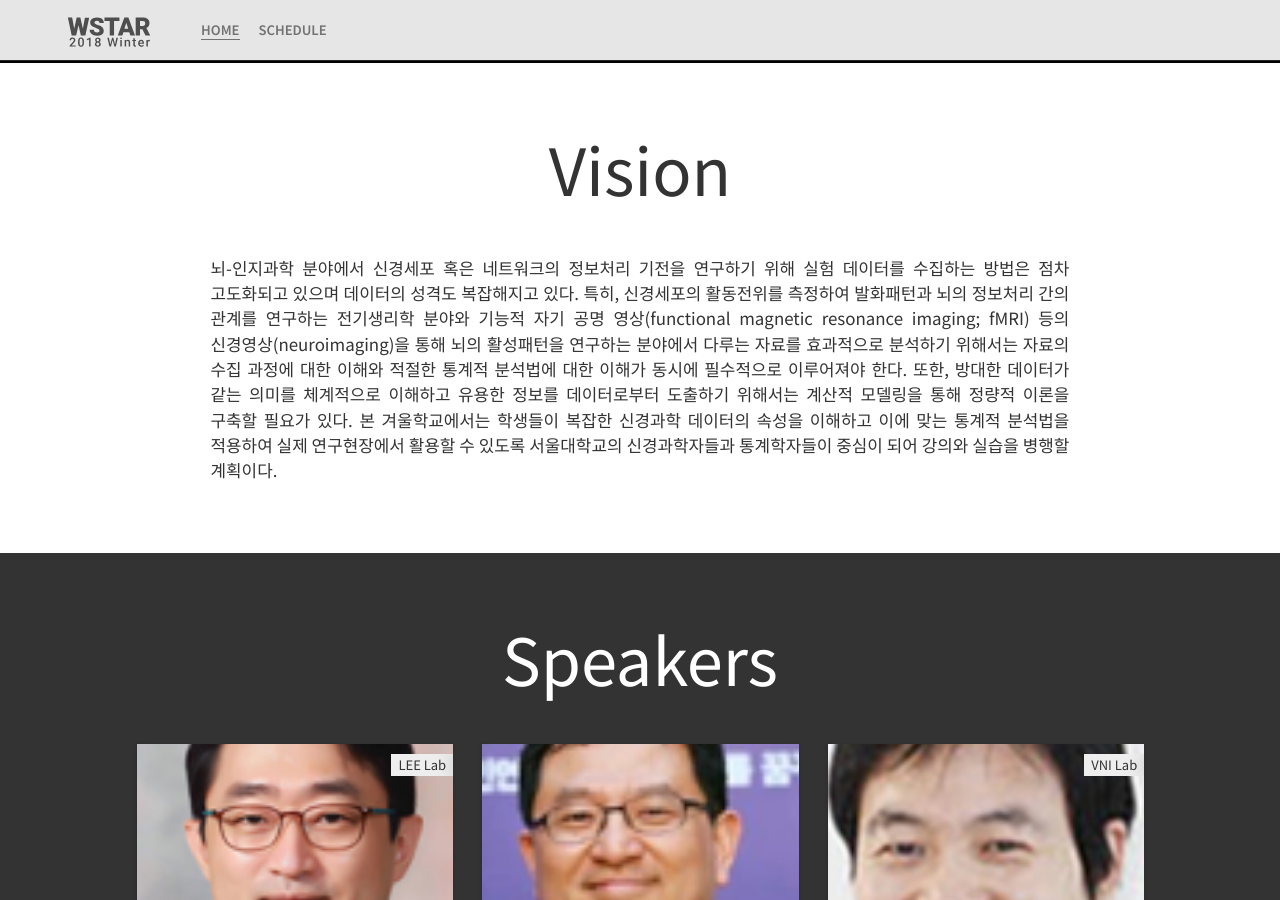
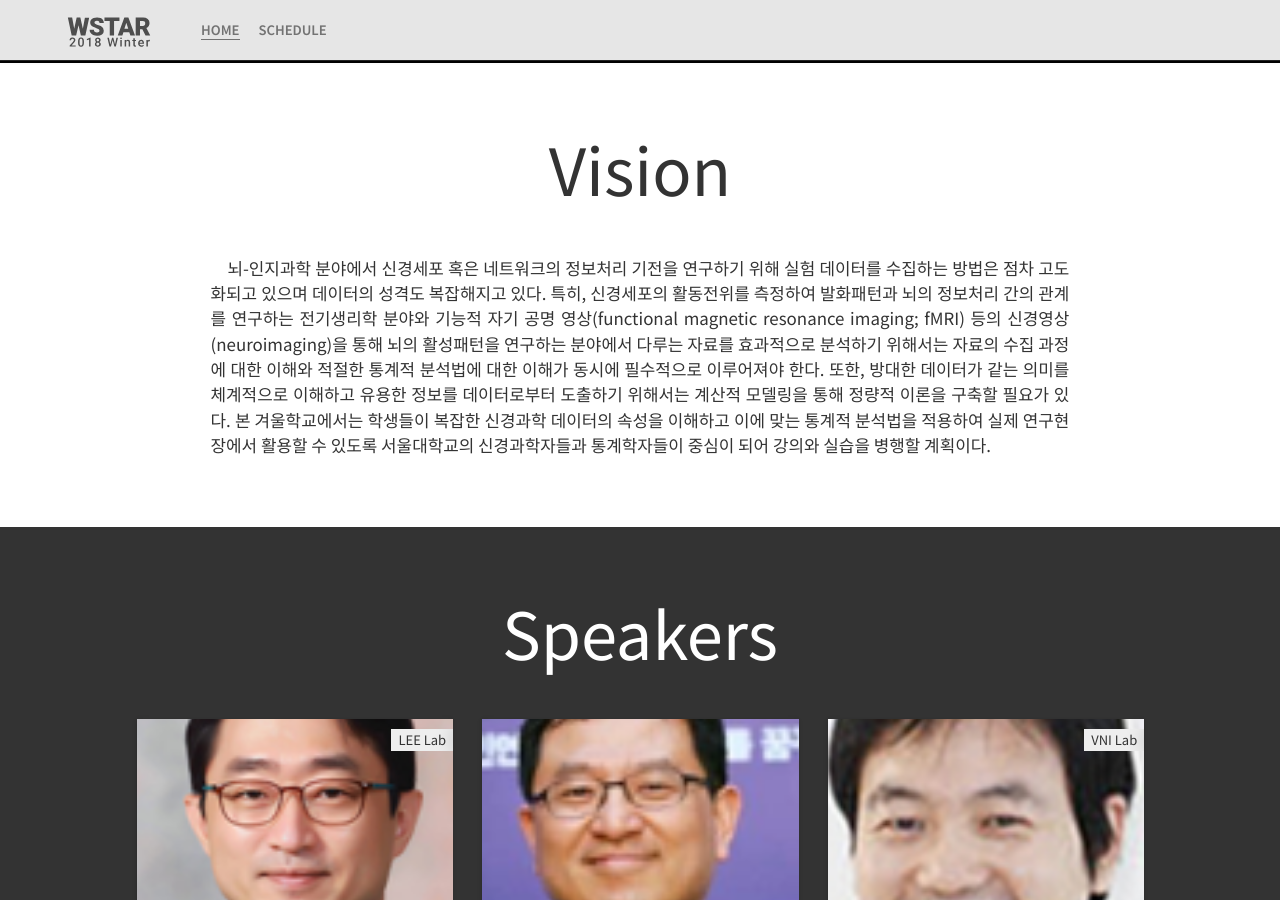
Before and after one commit to JaeyeongYang/dans-snu.github.io, a Jekyll site: the page built from index.html, in a window 1280 px wide and 900 px high, scrolled down 837 px. Built offline with Jekyll 4.4.1, drawn with Linux system fonts in a browser that asks for light colours; nearby versions of some CDN libraries; comment, search, counter and statistics services are not loaded.

Commit message:
Minor changes on about description

```diff
--- a/_sass/partials/_about.scss
+++ b/_sass/partials/_about.scss
@@ -3,11 +3,10 @@
         font-size: 1.3em;
         line-height: 1.5em;
         text-align: justify;
-        word-break: keep-all;
+        text-indent: 1em;
 
         @media (max-width: $screen-xs-max) {
             font-size: 1.2em;
-            line-height: 1.4em;
         }
     }
 }
```
